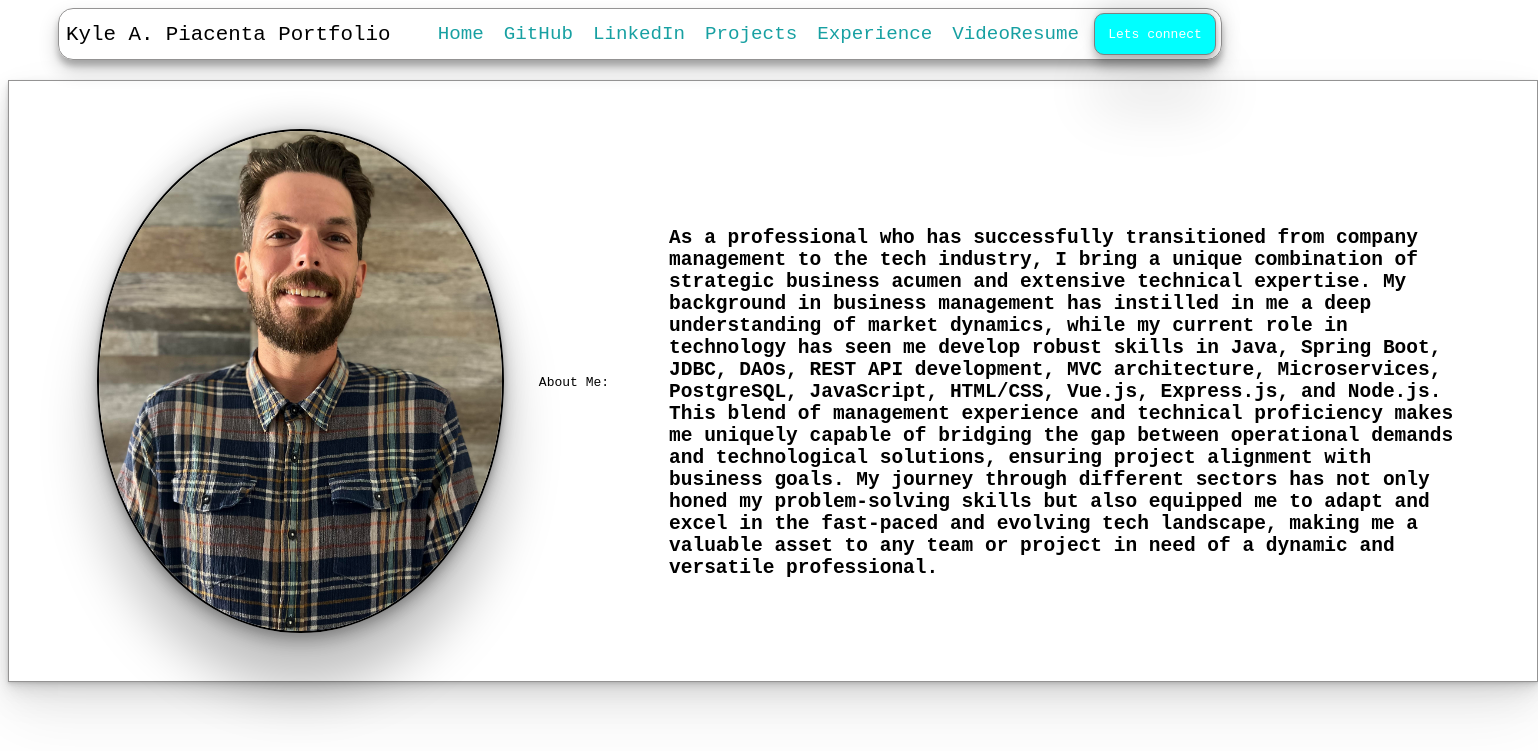
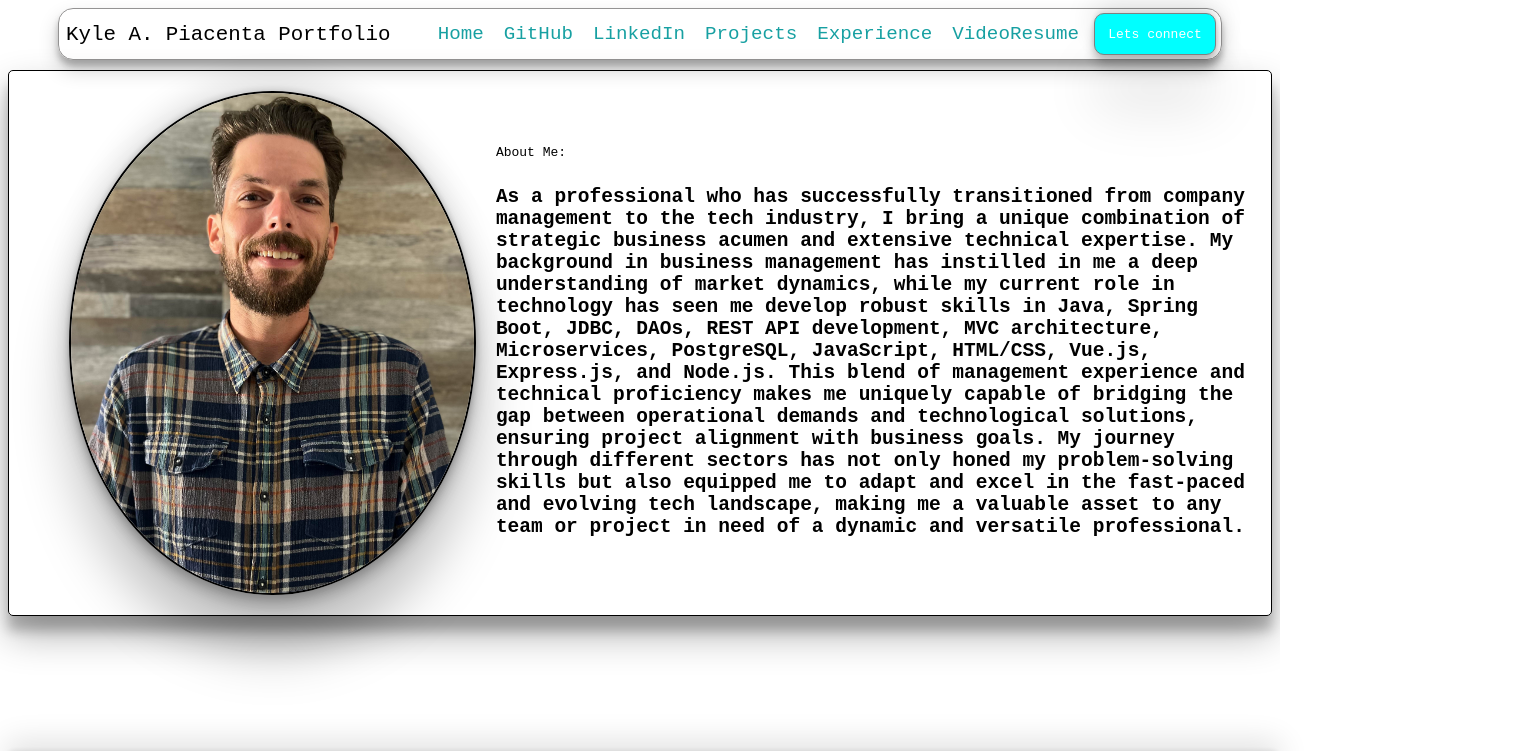
Before and after one commit to kpiacenta93/OfficialPortfolio, a Vue app in the folder PortfolioSite/: page / in a window 1280 px wide. Shown: the top 751 px of the page, 1538 px wide, since content can reach past the window. Built offline with nearby package versions, Linux system fonts and the light colour scheme.

Commit message:
injecting components in app.vue, setting up grid template

```diff
--- a/PortfolioSite/src/App.vue
+++ b/PortfolioSite/src/App.vue
@@ -1,42 +1,23 @@
 <template>
+  <div class="container">
+    <navBar />
 
-  <div class="container">
-  <navBar/>
+    <aboutMe />
 
-
-    <div class="about-me">
-
-      <div class="about-me-section">
-        <img src="../src/assets/headShot.jpeg" alt="photo" class="photo">
-        <p class="about-me-title">About Me:</p>
-        <h2 class="description">As a professional who has successfully transitioned from company management to the tech
-          industry, I bring a unique combination of strategic business acumen and extensive technical expertise. My
-          background in business management has instilled in me a deep understanding of market dynamics, while my current
-          role in technology has seen me develop robust skills in Java, Spring Boot, JDBC, DAOs, REST API development, MVC
-          architecture, Microservices, PostgreSQL, JavaScript, HTML/CSS, Vue.js, Express.js, and Node.js. This blend of
-          management experience and technical proficiency makes me uniquely capable of bridging the gap between
-          operational demands and technological solutions, ensuring project alignment with business goals. My journey
-          through different sectors has not only honed my problem-solving skills but also equipped me to adapt and excel
-          in the fast-paced and evolving tech landscape, making me a valuable asset to any team or project in need of a
-          dynamic and versatile professional.
-        </h2>
-      </div>
-
-    </div>
-
-</div>
+  </div>
   <footer class="footer"><span>&copy; Kyle Piacenta's Portfolio 2023</span></footer>
-
 </template>
 
 
 <script>
+import aboutMe from './components/aboutMe.vue'
 import navBar from './components/navBar.vue'
 
 export default {
 
-  components : {
-     navBar,
+  components: {
+    navBar,
+    aboutMe,
   },
 
   data() {
@@ -54,71 +35,23 @@ body {
   background-image: url('https://as2.ftcdn.net/v2/jpg/03/52/58/99/1000_F_352589922_wrQkznnjAYjCX0OOhryzYgzsWAOZboBN.jpg');
 }
 
-.about-me-title {
-  display: flex;
-  justify-content: center;
-  align-items: center;
-  margin-left: 15px;
-}
 
-.about-me-title {
+.footer {
+  border-radius: 10px;
+  margin-left: 5px;
+  margin-right: 5px;
+  margin-bottom: 15px;
+  position: fixed;
+  left: 0;
+  bottom: 0;
+  /* width: 100%; */
+  width: 99.5%;
+  height: 30px;
+  border: 1px solid grey;
   display: flex;
   justify-content: center;
   align-items: center;
   font-family: monospace;
-  margin-bottom: 10px;
-}
-
-.about-me {
-  display: flex;
-  justify-content: center;
-  margin-top: 20px;
-  font-family: monospace;
-  width: 191vh;
-  border: 1.5px solid rgb(148, 147, 147);
-  height: 600px;
-  box-shadow: rgba(0, 0, 0, 0.07) 0px 1px 2px, rgba(0, 0, 0, 0.07) 0px 2px 4px, rgba(0, 0, 0, 0.07) 0px 4px 8px, rgba(0, 0, 0, 0.07) 0px 8px 16px, rgba(0, 0, 0, 0.07) 0px 16px 32px, rgba(0, 0, 0, 0.07) 0px 32px 64px;
-}
-
-.about-me-section {
-  display: flex;
-  justify-content: center;
-  align-items: center;
-  flex-direction: row;
-}
-
-.description {
-  width: 100vh;;
-  display: flex;
-  height: 500px;
-  justify-content: center;
-  align-items: center;
-  margin-top: 60px;
-  font-family: monospace;
-  margin-left: 60px;
-  font-family: monospace;
-}
-
-.photo {
-  display: flex;
-  justify-content: center;
-  align-items: start;
-  height: 500px;
-  border-radius: 50%;
-  margin-right: 300px;
-  margin: 20px;
-  border: 2px solid black;
-  box-shadow: rgba(0, 0, 0, 0.25) 0px 54px 55px, rgba(0, 0, 0, 0.12) 0px -12px 30px, rgba(0, 0, 0, 0.12) 0px 4px 6px, rgba(0, 0, 0, 0.17) 0px 12px 13px, rgba(0, 0, 0, 0.09) 0px -3px 5px;
-}
-
-.footer {
-  display: flex;
-  justify-content: center;
-  align-items: center;
-  margin-top: 280px;
-  border: 1px solid grey;
-  height: 30px;
-  font-family: monospace;
   box-shadow: rgba(0, 0, 0, 0.25) 0px 54px 55px, rgba(0, 0, 0, 0.12) 0px -12px 30px, rgba(0, 0, 0, 0.12) 0px 4px 6px, rgba(0, 0, 0, 0.17) 0px 12px 13px, rgba(0, 0, 0, 0.09) 0px -3px 5px;
 }
 </style>
--- a/PortfolioSite/src/components/aboutMe.vue
+++ b/PortfolioSite/src/components/aboutMe.vue
@@ -1,98 +1,69 @@
 <template>
     <div class="about-me">
-
         <div class="about-me-section">
-            <img src="../src/assets/headShot.jpeg" alt="photo" class="photo">
-            <p class="about-me-title">About Me:</p>
-            <h2 class="description">As a professional who has successfully transitioned from company management to the tech
-                industry, I bring a unique combination of strategic business acumen and extensive technical expertise. My
-                background in business management has instilled in me a deep understanding of market dynamics, while my
-                current
-                role in technology has seen me develop robust skills in Java, Spring Boot, JDBC, DAOs, REST API development,
-                MVC
-                architecture, Microservices, PostgreSQL, JavaScript, HTML/CSS, Vue.js, Express.js, and Node.js. This blend
-                of
-                management experience and technical proficiency makes me uniquely capable of bridging the gap between
-                operational demands and technological solutions, ensuring project alignment with business goals. My journey
-                through different sectors has not only honed my problem-solving skills but also equipped me to adapt and
-                excel
-                in the fast-paced and evolving tech landscape, making me a valuable asset to any team or project in need of
-                a
-                dynamic and versatile professional.
-            </h2>
+            <img src="../assets/headShot.jpeg" alt="photo" class="photo">
+            <div class="text-content">
+                <p class="about-me-title">About Me:</p>
+                <h2 class="description">As a professional who has successfully transitioned from company management to the
+                    tech industry, I bring a unique combination of strategic business acumen and extensive technical
+                    expertise. My background in business management has instilled in me a deep understanding of market
+                    dynamics, while my current role in technology has seen me develop robust skills in Java, Spring Boot,
+                    JDBC, DAOs, REST API development, MVC architecture, Microservices, PostgreSQL, JavaScript, HTML/CSS,
+                    Vue.js, Express.js, and Node.js. This blend of management experience and technical proficiency makes me
+                    uniquely capable of bridging the gap between operational demands and technological solutions, ensuring
+                    project alignment with business goals. My journey through different sectors has not only honed my
+                    problem-solving skills but also equipped me to adapt and excel in the fast-paced and evolving tech
+                    landscape, making me a valuable asset to any team or project in need of a dynamic and versatile
+                    professional.</h2>
+            </div>
         </div>
-
     </div>
 </template>
 
-
 <script>
 export default {
-
-    name: {
-        aboutMe,
-    }
-
-
+    name: 'aboutMe'
 }
-
 </script>
 
 <style>
-.about-me-title {
-  display: flex;
-  justify-content: center;
-  align-items: center;
-  margin-left: 15px;
+.about-me {
+    border-radius: 5px;
+    border: 1px solid black;
+    box-shadow: rgba(0, 0, 0, 0.3) 0px 19px 38px, rgba(0, 0, 0, 0.22) 0px 15px 12px;    margin-top: 10px;
+}
+.about-me-section {
+    display: grid;
+    grid-template-columns: 1fr 2fr;
+    align-items: center;
+    gap: 20px;
+    margin: 20px;
+    /* border:1px solid grey; */
+}
+
+.photo {
+    margin-left: 40px;
+    /* width: 90%; */
+    max-width: 500px;
+    height: 500px;
+    border-radius: 50%;
+    border: 2px solid black;
+    background-image: center;
+    background-repeat: no-repeat;
+    box-shadow: rgba(0, 0, 0, 0.25) 0px 54px 55px, rgba(0, 0, 0, 0.12) 0px -12px 30px, rgba(0, 0, 0, 0.12) 0px 4px 6px, rgba(0, 0, 0, 0.17) 0px 12px 13px, rgba(0, 0, 0, 0.09) 0px -3px 5px;
+}
+
+.text-content {
+    display: flex;
+    flex-direction: column;
+    align-items: start;
 }
 
 .about-me-title {
-  display: flex;
-  justify-content: center;
-  align-items: center;
-  font-family: monospace;
-  margin-bottom: 10px;
-}
-
-.about-me {
-  display: flex;
-  justify-content: center;
-  margin-top: 20px;
-  font-family: monospace;
-  width: 191vh;
-  border: 1.5px solid rgb(148, 147, 147);
-  height: 600px;
-  box-shadow: rgba(0, 0, 0, 0.07) 0px 1px 2px, rgba(0, 0, 0, 0.07) 0px 2px 4px, rgba(0, 0, 0, 0.07) 0px 4px 8px, rgba(0, 0, 0, 0.07) 0px 8px 16px, rgba(0, 0, 0, 0.07) 0px 16px 32px, rgba(0, 0, 0, 0.07) 0px 32px 64px;
-}
-
-.about-me-section {
-  display: flex;
-  justify-content: center;
-  align-items: center;
-  flex-direction: row;
+    font-family: monospace;
+    margin-bottom: 10px;
 }
 
 .description {
-  width: 100vh;;
-  display: flex;
-  height: 500px;
-  justify-content: center;
-  align-items: center;
-  margin-top: 60px;
-  font-family: monospace;
-  margin-left: 60px;
-  font-family: monospace;
-}
-
-.photo {
-  display: flex;
-  justify-content: center;
-  align-items: start;
-  height: 500px;
-  border-radius: 50%;
-  margin-right: 300px;
-  margin: 20px;
-  border: 2px solid black;
-  box-shadow: rgba(0, 0, 0, 0.25) 0px 54px 55px, rgba(0, 0, 0, 0.12) 0px -12px 30px, rgba(0, 0, 0, 0.12) 0px 4px 6px, rgba(0, 0, 0, 0.17) 0px 12px 13px, rgba(0, 0, 0, 0.09) 0px -3px 5px;
-}
-</style>
+    font-family: monospace;
+}</style>
--- a/PortfolioSite/src/components/navBar.vue
+++ b/PortfolioSite/src/components/navBar.vue
@@ -21,7 +21,7 @@
 <script>
 export default {
 
-    // name: 'navBar'
+    name: 'navBar'
 
 
 
```
